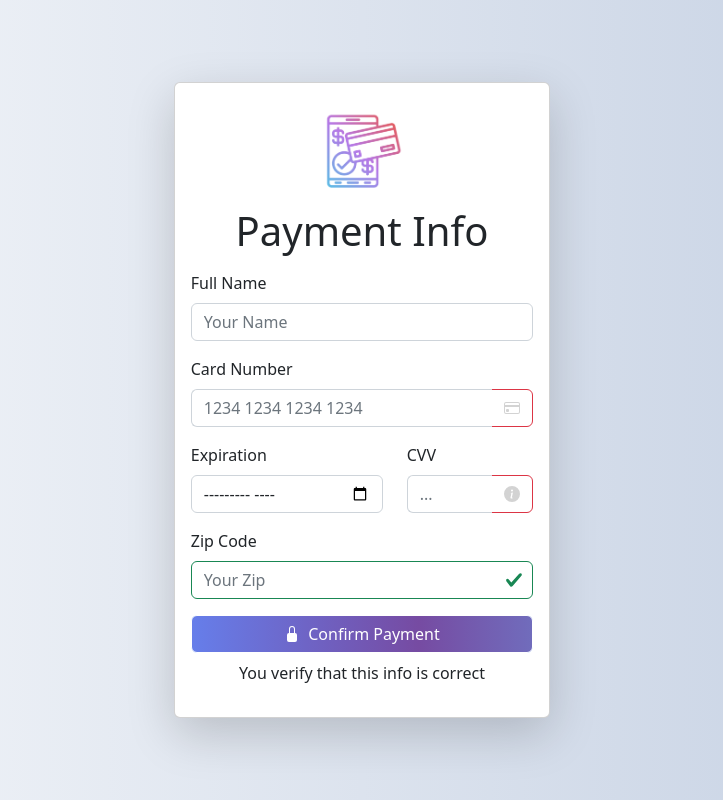
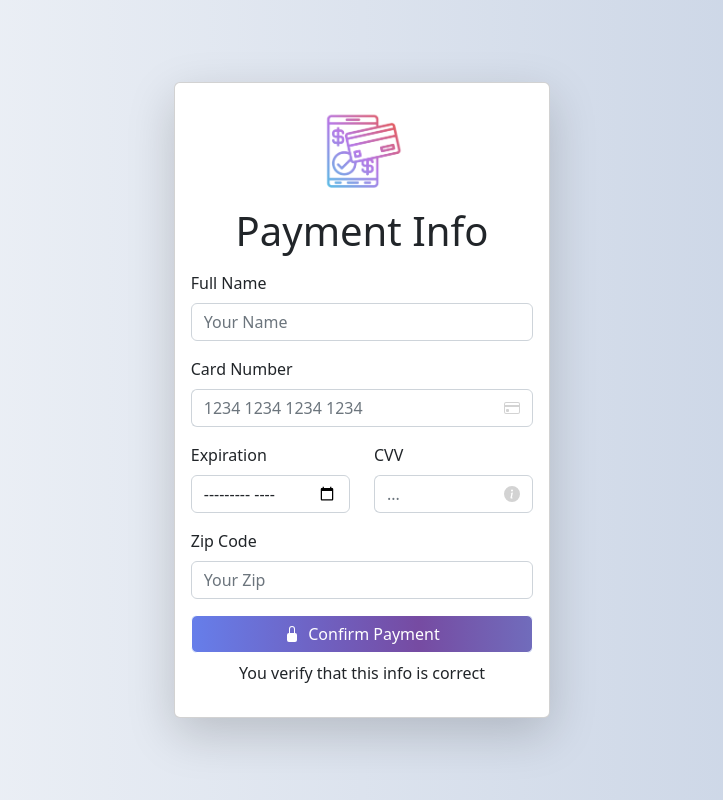
Before and after one commit to ruthtempo/payment-form, a React (Create React App) app: page / in a window 1280 px wide. Shown: the whole page, without its empty margins (278-1001 px from the left). Built offline with nearby package versions, Linux system fonts and the light colour scheme.

Commit message:
valid and invalid styles with bootstrap

```diff
--- a/src/components/PaymentForm.tsx
+++ b/src/components/PaymentForm.tsx
@@ -27,6 +27,7 @@ export const PaymentForm = () => {
     register,
     handleSubmit,
     formState: { errors },
+    getFieldState,
     watch,
     reset,
   } = useForm<PaymentDetails>();
@@ -52,6 +53,7 @@ export const PaymentForm = () => {
                 pattern: /[a-zA-Z]/,
               })}
               isInvalid={!!errors.fullName}
+              isValid={getFieldState("fullName").isTouched && !errors.fullName}
             />
             <ErrorMessage
               as={<FormControl.Feedback type="invalid" />}
@@ -72,8 +74,19 @@ export const PaymentForm = () => {
                   required: "This field is required",
                 })}
                 isInvalid={!!errors.cardNumber}
+                isValid={
+                  getFieldState("cardNumber").isTouched && !errors.cardNumber
+                }
               />
-              <InputGroup.Text className="bg-white border-danger rounded-end">
+              <InputGroup.Text
+                className={`bg-white ${
+                  errors.cardNumber
+                    ? "border-danger rounded-end"
+                    : getFieldState("cardNumber").isTouched
+                    ? "border-success rounded-end"
+                    : ""
+                }`}
+              >
                 <CreditCard fill="lightgrey" />
               </InputGroup.Text>
               <ErrorMessage
@@ -84,7 +97,7 @@ export const PaymentForm = () => {
             </InputGroup>
           </Form.Group>
           <Row>
-            <Col>
+            <Col className="w-50">
               <Form.Group className="mb-3">
                 <Form.Label>Expiration</Form.Label>
                 <Form.Control
@@ -92,6 +105,10 @@ export const PaymentForm = () => {
                   placeholder="MM/YY"
                   {...register("expirationDate", { required: true })}
                   isInvalid={!!errors.expirationDate}
+                  isValid={
+                    getFieldState("expirationDate").isTouched &&
+                    !errors.expirationDate
+                  }
                 />
                 <ErrorMessage
                   as={<FormControl.Feedback type="invalid" />}
@@ -100,7 +117,7 @@ export const PaymentForm = () => {
                 />
               </Form.Group>
             </Col>
-            <Col>
+            <Col className="w-50">
               <Form.Group className="mb-3">
                 <Form.Label>CVV</Form.Label>
                 <InputGroup>
@@ -114,8 +131,17 @@ export const PaymentForm = () => {
                       pattern: { value: /\d{3}/, message: "CVV has 3 digits" },
                     })}
                     isInvalid={!!errors.cvv}
+                    isValid={getFieldState("cvv").isTouched && !errors.cvv}
                   />
-                  <InputGroup.Text className="bg-white border-danger rounded-end">
+                  <InputGroup.Text
+                    className={`bg-white ${
+                      errors.cvv
+                        ? "border-danger rounded-end"
+                        : getFieldState("cvv").isTouched
+                        ? "border-success rounded-end"
+                        : ""
+                    }`}
+                  >
                     <InfoCircleFill fill="lightgrey" />
                   </InputGroup.Text>
                   <ErrorMessage
@@ -134,7 +160,7 @@ export const PaymentForm = () => {
               placeholder="Your Zip"
               {...register("zipCode", { required: "A zip code is required" })}
               isInvalid={!!errors.zipCode}
-              isValid={!errors.zipCode}
+              isValid={getFieldState("zipCode").isTouched && !errors.zipCode}
             />
             <ErrorMessage
               as={<FormControl.Feedback type="invalid" />}
```
